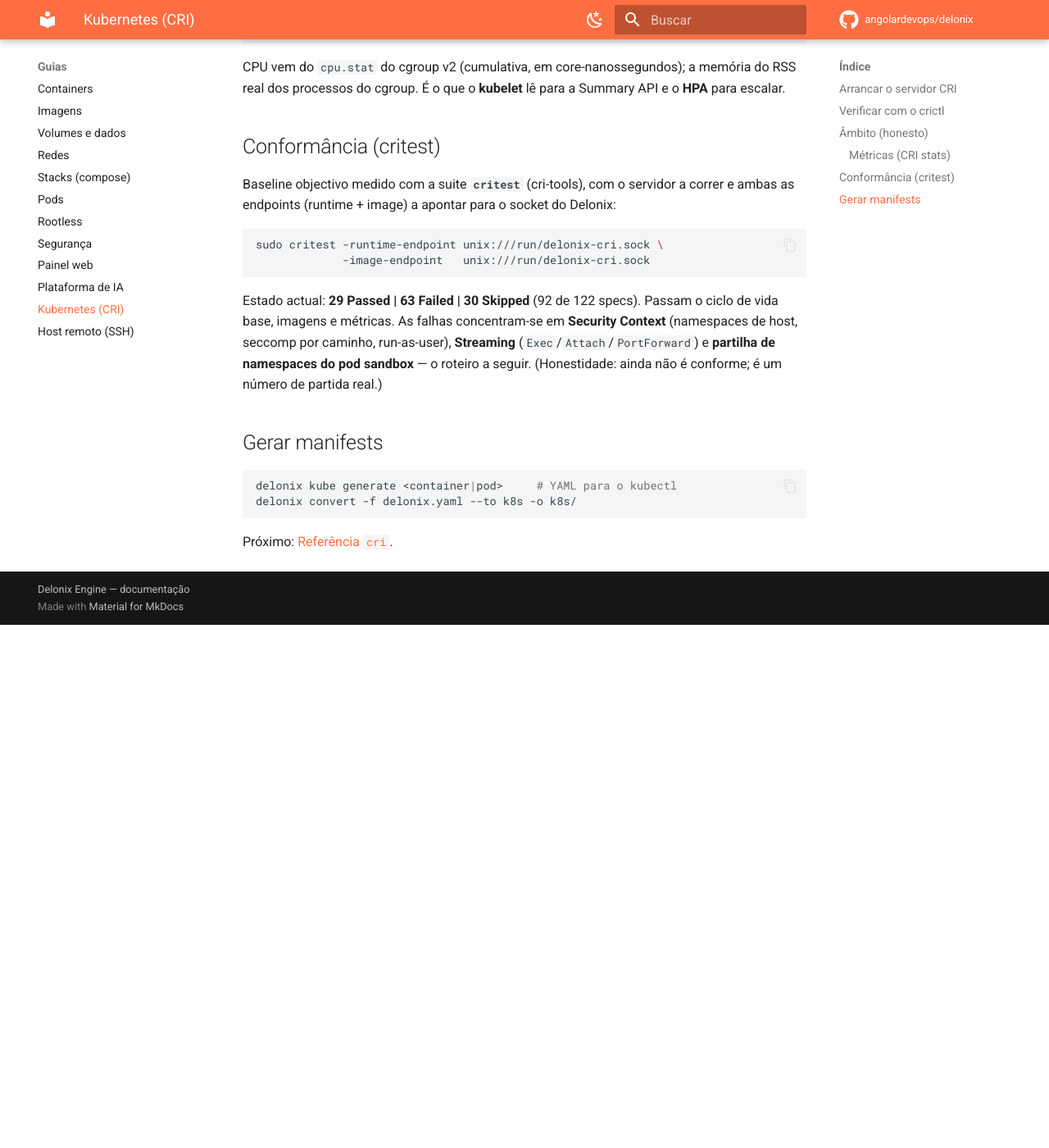
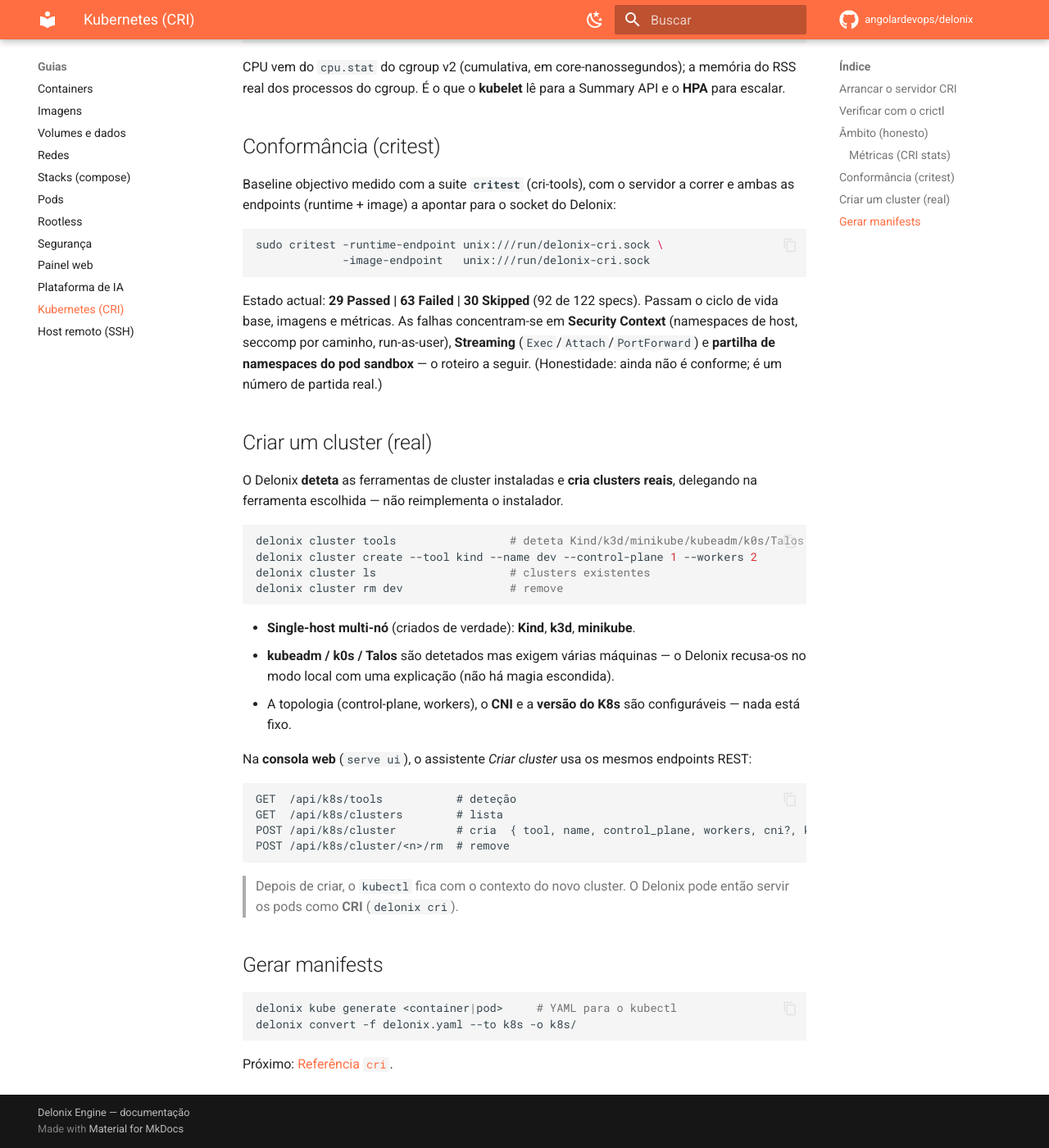
Before and after one commit to angolardevops/delonix, an MkDocs documentation site: the page built from docs/guides/kubernetes.md, in a window 1280 px wide and 1400 px high, scrolled down 1708 px. Shown: the whole window at 82% size. Built offline with MkDocs 1.6.1 and Material for MkDocs 9.7.7, drawn with Linux system fonts in a browser that asks for light colours; comment, search, counter and statistics services are not loaded; before the commit the page ends 2470 px from its top, so only the background shows below that.

Commit message:
docs: criar clusters Kubernetes reais (delonix cluster + /api/k8s/*) v0.1.32

````diff
--- a/docs/guides/kubernetes.md
+++ b/docs/guides/kubernetes.md
@@ -76,6 +76,37 @@
 (`Exec`/`Attach`/`PortForward`) e **partilha de namespaces do pod sandbox** — o
 roteiro a seguir. (Honestidade: ainda não é conforme; é um número de partida real.)
 
+## Criar um cluster (real)
+
+O Delonix **deteta** as ferramentas de cluster instaladas e **cria clusters
+reais**, delegando na ferramenta escolhida — não reimplementa o instalador.
+
+```bash
+delonix cluster tools                 # deteta Kind/k3d/minikube/kubeadm/k0s/Talos (versão + caminho)
+delonix cluster create --tool kind --name dev --control-plane 1 --workers 2
+delonix cluster ls                    # clusters existentes
+delonix cluster rm dev                # remove
+```
+
+- **Single-host multi-nó** (criados de verdade): **Kind**, **k3d**, **minikube**.
+- **kubeadm / k0s / Talos** são detetados mas exigem várias máquinas — o Delonix
+  recusa-os no modo local com uma explicação (não há magia escondida).
+- A topologia (control-plane, workers), o **CNI** e a **versão do K8s** são
+  configuráveis — nada está fixo.
+
+Na **consola web** (`serve ui`), o assistente *Criar cluster* usa os mesmos
+endpoints REST:
+
+```
+GET  /api/k8s/tools           # deteção
+GET  /api/k8s/clusters        # lista
+POST /api/k8s/cluster         # cria  { tool, name, control_plane, workers, cni?, k8s_version? }
+POST /api/k8s/cluster/<n>/rm  # remove
+```
+
+> Depois de criar, o `kubectl` fica com o contexto do novo cluster. O Delonix
+> pode então servir os pods como **CRI** (`delonix cri`).
+
 ## Gerar manifests
 
 ```bash
````
